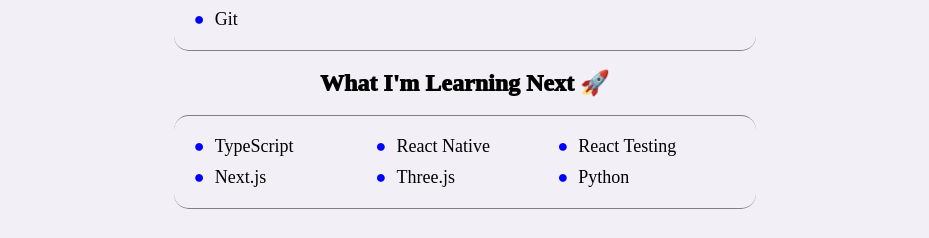
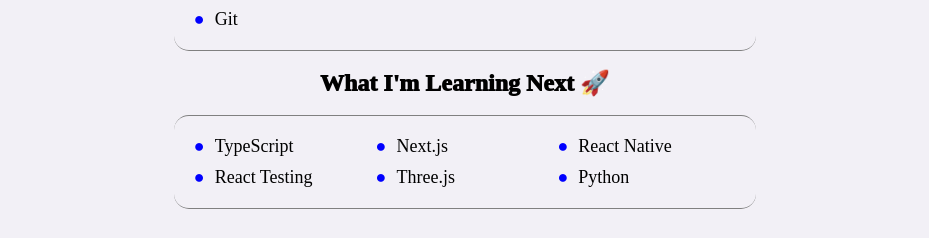
Before and after one commit to BoosterTech/Front-End-Dev-Portfolio, a React (Create React App) app: page / in a window 1280 px wide. Shown: the part 1463-1701 px from the top of the page, without its empty margins (175-1104 px from the left). Built offline with nearby package versions, Linux system fonts and the light colour scheme.

Commit message:
skillsets reorganized

```diff
--- a/src/features/portfolio/Home/SkillsetContainer/skillsets.js
+++ b/src/features/portfolio/Home/SkillsetContainer/skillsets.js
@@ -85,25 +85,25 @@
 export const toLearn = {
   English: [
     "TypeScript",
+    "Next.js",
     "React Native",
     "React Testing",
-    "Next.js",
     "Three.js",
     "Python",
   ],
   Polish: [
     "TypeScript",
+    "Next.js",
     "React Native",
     "Testowanie React",
-    "Next.js",
     "Three.js",
     "Python",
   ],
   Spanish: [
     "TypeScript",
+    "Next.js",
     "React Native",
     "Pruebas React",
-    "Next.js",
     "Three.js",
     "Python",
   ],
```
